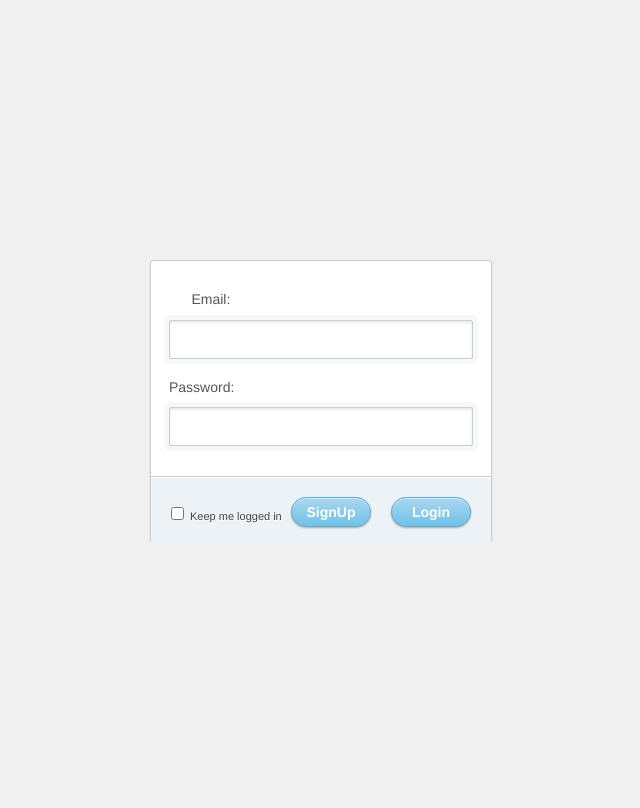
After one commit to rainmaker29/Toy-Store-SQL-Server, a Flask app: template templates/login.html in a window 1280 px wide. The commit adds this page. Shown: the whole page, without its empty margins (320-960 px from the left). Run offline with Flask 2, Linux system fonts and the light colour scheme; the template is opened without the code that fills it, so the values that code supplies are empty; parts of the project's set-up code (start-up, migrations or seed data) failed here and were passed over.

Commit message:
user & seller

```diff
--- /dev/null
+++ b/sellers.json
@@ -0,0 +1 @@
+{"amaanrahil29@gmail.com": "b'$2b$12$VLmyn3lORaP8hTdSTDS0PudXd.IneZyOprbNRSVf8D561K1IfDPWC'\tb'$2b$12$VLmyn3lORaP8hTdSTDS0Pu'"}
--- /dev/null
+++ b/templates/login.html
@@ -0,0 +1,163 @@
+<!DOCTYPE html PUBLIC "-//W3C//DTD XHTML 1.0 Transitional//EN" "http://www.w3.org/TR/xhtml1/DTD/xhtml1-transitional.dtd">
+<html xmlns="http://www.w3.org/1999/xhtml">
+   <head>
+      <meta http-equiv="Content-Type" content="text/html; charset=UTF-8" />
+      <title>Login Page</title>
+      <style>
+         /* Basics */
+         html, body {
+         width: 100%;
+         height: 100%;
+         font-family: "Helvetica Neue", Helvetica, sans-serif;
+         color: #444;
+         -webkit-font-smoothing: antialiased;
+         background: #f0f0f0;
+         }
+         #container {
+         position: fixed;
+         width: 340px;
+         height: 280px;
+         top: 50%;
+         left: 50%;
+         margin-top: -140px;
+         margin-left: -170px;
+         background: #fff;
+         border-radius: 3px;
+         border: 1px solid #ccc;
+         box-shadow: 0 1px 2px rgba(0, 0, 0, .1);
+         }
+         form {
+         margin: 0 auto;
+         margin-top: 20px;
+         }
+         label {
+         color: #555;
+         display: inline-block;
+         margin-left: 18px;
+         padding-top: 10px;
+         font-size: 14px;
+         }
+         p a {
+         font-size: 11px;
+         color: #aaa;
+         float: right;
+         margin-top: -13px;
+         margin-right: 20px;
+         -webkit-transition: all .4s ease;
+         -moz-transition: all .4s ease;
+         transition: all .4s ease;
+         }
+         p a:hover {
+         color: #555;
+         }
+         input {
+         font-family: "Helvetica Neue", Helvetica, sans-serif;
+         font-size: 12px;
+         outline: none;
+         }
+         input[type=text],
+         input[type=password] ,input[type=time]{
+         color: #777;
+         padding-left: 10px;
+         margin: 10px;
+         margin-top: 12px;
+         margin-left: 18px;
+         width: 290px;
+         height: 35px;
+         border: 1px solid #c7d0d2;
+         border-radius: 2px;
+         box-shadow: inset 0 1.5px 3px rgba(190, 190, 190, .4), 0 0 0 5px #f5f7f8;
+         -webkit-transition: all .4s ease;
+         -moz-transition: all .4s ease;
+         transition: all .4s ease;
+         }
+         input[type=text]:hover,
+         input[type=password]:hover,input[type=time]:hover {
+         border: 1px solid #b6bfc0;
+         box-shadow: inset 0 1.5px 3px rgba(190, 190, 190, .7), 0 0 0 5px #f5f7f8;
+         }
+         input[type=text]:focus,
+         input[type=password]:focus,input[type=time]:focus {
+         border: 1px solid #a8c9e4;
+         box-shadow: inset 0 1.5px 3px rgba(190, 190, 190, .4), 0 0 0 5px #e6f2f9;
+         }
+         #lower {
+         background: #ecf2f5;
+         width: 100%;
+         height: 69px;
+         margin-top: 20px;
+         box-shadow: inset 0 1px 1px #fff;
+         border-top: 1px solid #ccc;
+         border-bottom-right-radius: 3px;
+         border-bottom-left-radius: 3px;
+         }
+         input[type=checkbox] {
+         margin-left: 20px;
+         margin-top: 30px;
+         }
+         .check {
+         margin-left: 3px;
+         font-size: 11px;
+         color: #444;
+         text-shadow: 0 1px 0 #fff;
+         }
+         input[type=submit] {
+         float: right;
+         margin-right: 20px;
+         margin-top: 20px;
+         width: 80px;
+         height: 30px;
+         font-size: 14px;
+         font-weight: bold;
+         color: #fff;
+         background-color: #acd6ef; /*IE fallback*/
+         background-image: -webkit-gradient(linear, left top, left bottom, from(#acd6ef), to(#6ec2e8));
+         background-image: -moz-linear-gradient(top left 90deg, #acd6ef 0%, #6ec2e8 100%);
+         background-image: linear-gradient(top left 90deg, #acd6ef 0%, #6ec2e8 100%);
+         border-radius: 30px;
+         border: 1px solid #66add6;
+         box-shadow: 0 1px 2px rgba(0, 0, 0, .3), inset 0 1px 0 rgba(255, 255, 255, .5);
+         cursor: pointer;
+         }
+         input[type=submit]:hover {
+         background-image: -webkit-gradient(linear, left top, left bottom, from(#b6e2ff), to(#6ec2e8));
+         background-image: -moz-linear-gradient(top left 90deg, #b6e2ff 0%, #6ec2e8 100%);
+         background-image: linear-gradient(top left 90deg, #b6e2ff 0%, #6ec2e8 100%);
+         }
+         input[type=submit]:active {
+         background-image: -webkit-gradient(linear, left top, left bottom, from(#6ec2e8), to(#b6e2ff));
+         background-image: -moz-linear-gradient(top left 90deg, #6ec2e8 0%, #b6e2ff 100%);
+         background-image: linear-gradient(top left 90deg, #6ec2e8 0%, #b6e2ff 100%);
+         }
+      </style>
+   </head>
+   <body>
+      <!-- Begin Page Content -->
+      <div id="container">
+         <div class="container">
+            {% for message in get_flashed_messages() %}
+            <div class="alert alert-warning">
+
+                {{ message }}
+            </div>
+            {% endfor %}
+
+         </div>
+         <form action="/authenticate" method="post">
+            <label for="loginmsg" style="color:hsla(0,100%,50%,0.5); font-family:"Helvetica Neue",Helvetica,sans-serif;"></label>
+            <label for="username">Email:</label>
+            <input type="text" id="email" name="email">
+            <label for="password">Password:</label>
+            <input type="password" id="password" name="password">
+            <div id="lower">
+               <input type="checkbox"><label class="check" for="checkbox">Keep me logged in</label>
+               <input type="submit" value="Login" name="login">
+               <input type="submit" value="SignUp" name="signup">
+            </div>
+            <!--/ lower-->
+         </form>
+      </div>
+      <!--/ container-->
+      <!-- End Page Content -->
+   </body>
+</html>
--- a/templates/results.html
+++ b/templates/results.html
@@ -34,7 +34,6 @@
 {% block body %}
 
 
-<h2>Ecommerce Store</h2>
 
 {% from "_formhelpers.html" import render_field %}
 <form method="post">
--- /dev/null
+++ b/users.json
@@ -0,0 +1 @@
+{"amaanrahil29@gmail.com": "b'$2b$12$BgBYDyzZb1GBYiAmRpsaG.EsjwxwEaIoRjM6Lj/SzgRNntcbgFKae'\tb'$2b$12$BgBYDyzZb1GBYiAmRpsaG.'"}
--- /dev/null
+++ b/utils.py
@@ -0,0 +1,6 @@
+import random
+
+def generate_otp():
+    return random.randint(100,10000)
+
+my_gmail_password = ""
--- a/views.py
+++ b/views.py
@@ -1,7 +1,23 @@
-from flask import Flask,render_template,request,redirect,flash
+from flask import Flask,render_template,request,redirect,flash,get_flashed_messages
 from wtforms import Form, StringField, SelectField
+from utils import generate_otp,my_gmail_password
 import numpy as np
 import pandas as pd
+import pickle
+import json
+import re
+import bcrypt
+import smtplib
+
+
+class User():
+   def __init__(self):
+      self.email = None
+      self.password = None
+      self.role = None
+      self.otp = None
+
+user = User()
 
 
 app = Flask(__name__)
@@ -14,12 +30,20 @@ class SearchForm(Form):
 
 df = pd.read_csv('products.csv')
 
+with open('product_indices.pkl','rb') as f:
+    product_indices = pickle.load(f)
+
 @app.route('/',methods=['GET','POST'])
 def home():
     search = SearchForm(request.form)
     if request.method == 'POST':
         return search_results(search)
-    return render_template('index.html', form=search,products=df['ids'].to_list()[:12])
+    if user.email :
+        return render_template('index.html', form=search,
+        products=df['ids'].to_list()[:12],user=user)
+
+    return render_template('index.html', form=search,products=df['ids'].to_list()[:12],
+    user=None)
 
 @app.route('/results')
 def search_results(search):
@@ -30,18 +54,11 @@ def search_results(search):
         return redirect('/')
 
     for i in range(len(df)):
-        if df.iloc[i]['name']==search.data['search']:
+        if df.iloc[i]['name']==search.data['search'].strip(' '):
             print("found")
             results.append(df.iloc[i]['ids'])
             print(results)
 
-
-
-    # for prod_name in df['name'].to_list():
-    #     if prod_name==search.data['search']:
-    #         print("found")
-    #         results.append(prod_name)
-    #         print(results)
 
 
     if not results:
@@ -53,7 +70,13 @@ def search_results(search):
 
 @app.route('/product/<string:product_id>')
 def product(product_id):
-    return render_template('product.html',product_id=product_id)
+    product_info = get_all(product_id)
+    key = list(product_info['name'].keys())[0]
+    name = product_info['name'][key]
+    recommendations = recommend_product(name)
+
+    return render_template('product.html',product_info=product_info,
+    recommendations=recommendations,key=key)
 
 @app.context_processor
 def getname():
@@ -68,8 +91,123 @@ def get_length():
         return len(obj)
     return dict(getlen=getlen)
 
-@app.context_processor
-def getall():
-    def get_all(id):
-        return df.loc[df['ids']==id,:]
-    return dict(get_all=get_all)
+# Login , Signup
+# ------------------
+@app.route('/login',methods=['GET','POST'])
+def login():
+    user.role = list(request.form.keys())[0]
+    return render_template('login.html')
+
+@app.route('/authenticate',methods=['GET','POST'])
+def check_login_or_signup():
+   if 'login' in list(request.form.keys()):
+      email = request.form['email']
+      password = request.form['password']
+      if user.role=='user':
+          filename = 'users.json'
+
+      else:
+          filename='sellers.json'
+      with open(filename,'r') as f:
+         users = json.load(f)
+
+
+      if email in users.keys():
+
+         salt = bytes(users[email].split('\t')[1][2:-1],'utf-8')
+         password = bytes(password,'utf-8')
+         hashed = bcrypt.hashpw(password, salt)
+
+
+
+
+         if str(hashed) == users[email].split('\t')[0]:
+            user.email = email
+            user.password = str(hashed)
+            flash("Login succesfful")
+            return redirect('/')
+         else:
+            flash("Login failed,password mismatch")
+            return render_template('login.html')
+      else:
+         flash("Login failed,email not found")
+         return render_template('login.html')
+   else:
+      email = request.form['email']
+      password = request.form['password']
+      user.email = email
+      user.password = password
+      if (bool(re.match("(^[a-z])([a-z0-9]+)@gmail\.com",email))) and (bool(re.compile('[A-Z]+').search(password)) and bool(re.compile('[a-z]+').search(password)) and bool(re.compile('[0-9]+').search(password)) and bool(re.compile('[!@#$%^&*=-]+').search(password))):
+         # SMTP Code here
+         user.otp = generate_otp()
+         s=smtplib.SMTP('smtp.gmail.com',587)
+         s.starttls()
+         s.login('amaanrahil29@gmail.com',my_gmail_password)
+         msg="OTP generated is "+str(user.otp)
+         s.sendmail("amaanrahil29@gmail.com","amaanrahil29@gmail.com",msg)
+         s.quit()
+
+         # -------------
+
+
+         return render_template('otp.html')
+      else:
+         flash("Invalid email or password")
+         return render_template('login.html')
+
+
+
+@app.route('/checkotp',methods=['GET','POST'])
+def checkotp():
+   entered_otp = request.form['entered_otp']
+   if user.otp==int(entered_otp):
+      salt = bcrypt.gensalt()
+      password = bytes(user.password,'utf-8')
+      hashed = bcrypt.hashpw(password, salt)
+
+      if user.role=='user':
+          filename = 'users.json'
+
+      else:
+          filename='sellers.json'
+
+      with open(filename,"r") as f:
+         users = json.load(f)
+
+      users[user.email] = str(hashed)+'\t'+str(salt)
+
+      with open(filename,'w+') as f:
+         json.dump(users,f)
+
+      flash("Sign up successful")
+      return redirect('login.html')
+   else:
+      flash("otp failed")
+      return render_template('login.html')
+#---------------------------------------
+@app.route('/logout')
+def logout():
+    user.email=None
+    user.password=None
+    user.role=None
+    user.otp=None
+    return redirect('/')
+
+### Utils
+
+def get_all(id):
+    res = df.loc[df['ids']==id,:].to_dict()
+    return res
+
+
+
+def get_idx(x):
+    return df[df["name"]==x].index.tolist()[0]
+
+def recommend_product(product):
+    recommendations=[]
+    index = get_idx(product)
+    for i in product_indices[index][1:]:
+            recommendations.append(df.iloc[i]["ids"])
+
+    return recommendations
```
Also changed, not shown: templates/base.html (+32 -0 lines), templates/index.html (+34 -23 lines), templates/otp.html (added, +152 -0 lines), templates/product.html (+23 -1 lines), 1 other file.
